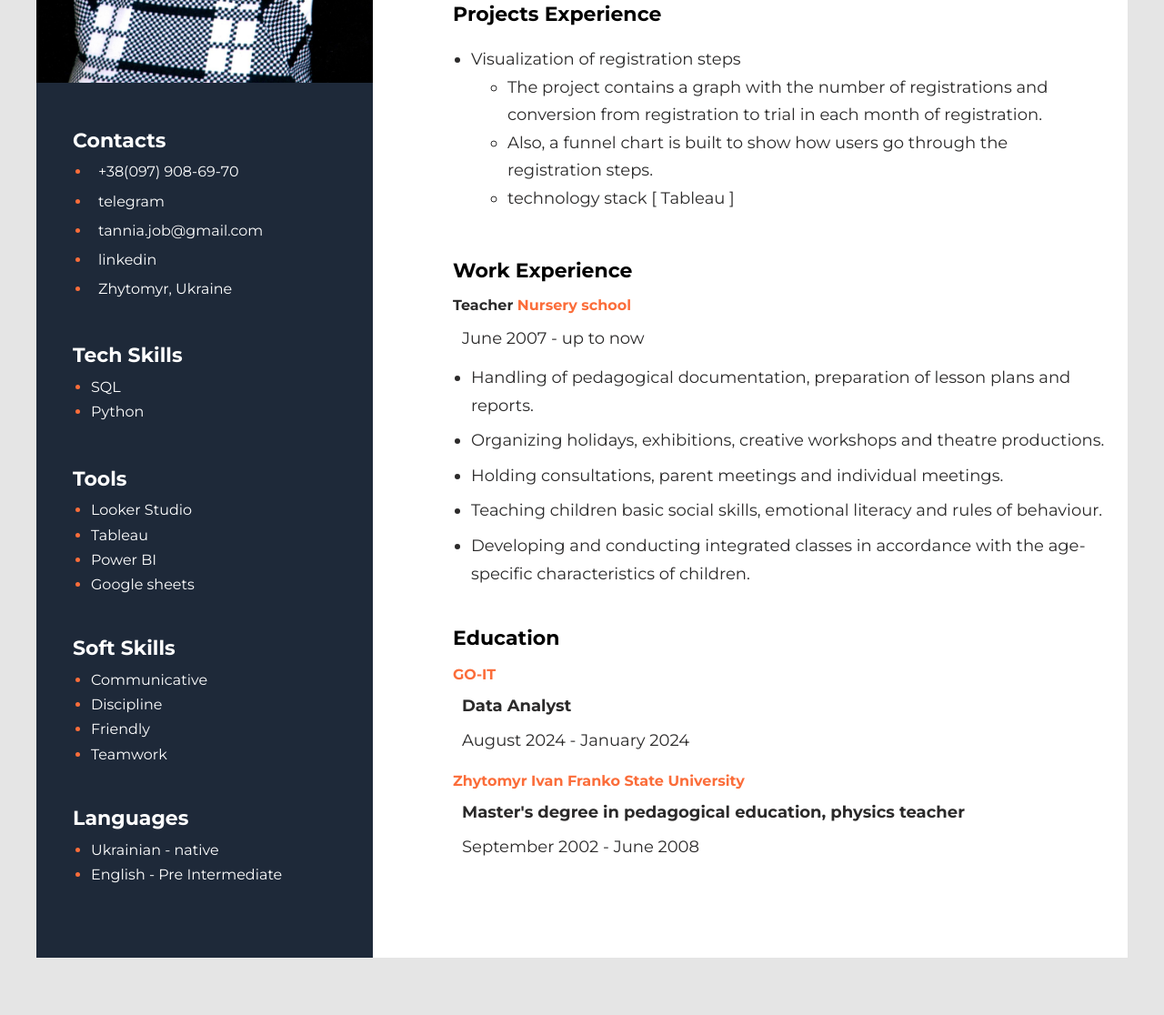
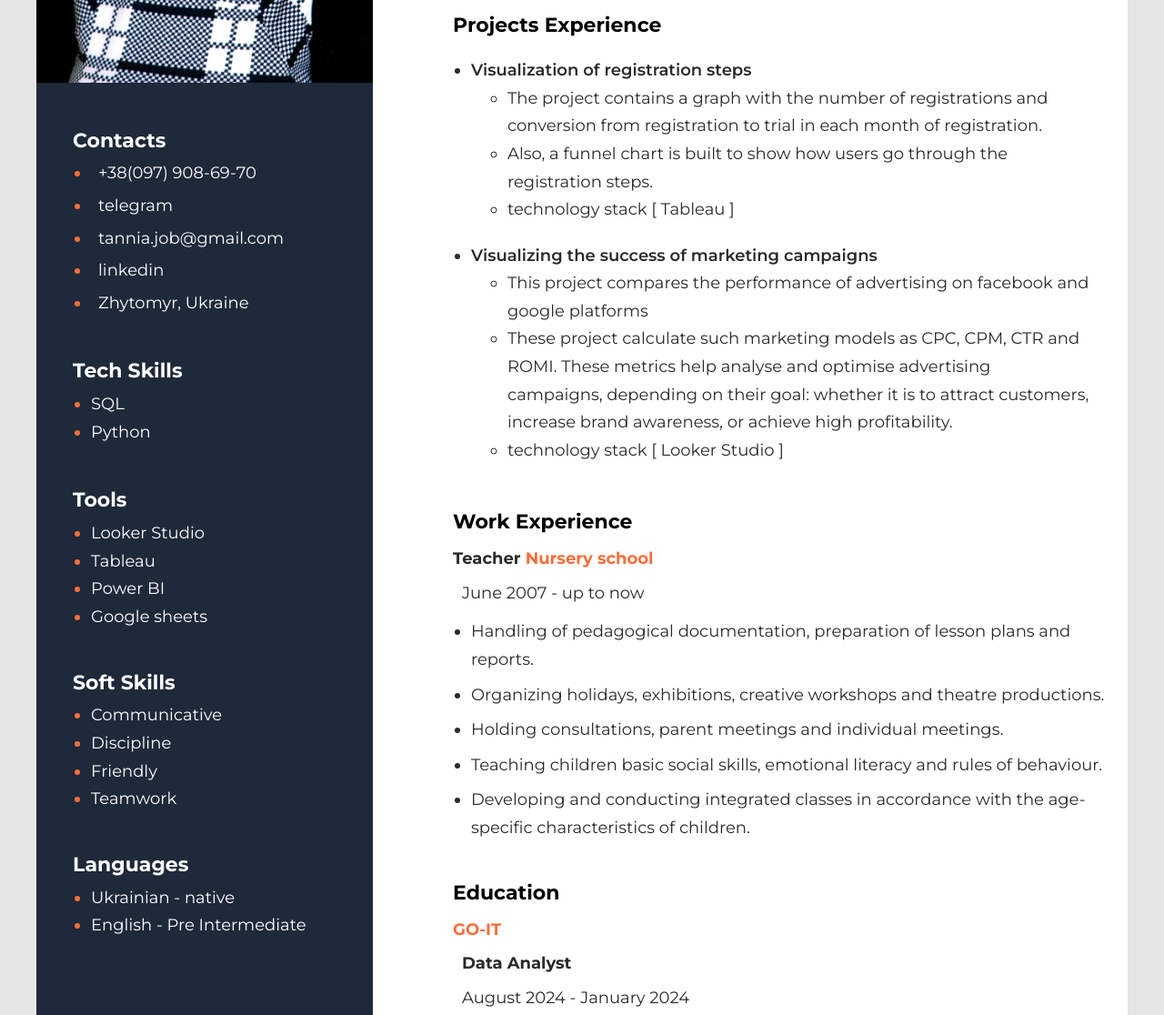
Before and after one commit to andrew-mozharovsky/MyResume, a plain HTML site: page index.html in a window 1280 px wide. Shown: the part 508-1624 px from the top of the page at 91% size. Before the commit the page ends 1601 px from the top, so only its background shows below. Drawn offline with nearby package versions, Linux system fonts and the light colour scheme.

Commit message:
context fix

```diff
--- a/index.html
+++ b/index.html
@@ -210,15 +210,26 @@
                 </li>
               </ul>
             </li>
-            <!-- <li class="projects-item">
-              Veeva services
+          </ul>
+          <ul class="projects-list">
+            <li class="projects-item">
+              <a
+                href="https://lookerstudio.google.com/reporting/9e60c60f-27c0-4b9c-b380-2869921f5f46/page/RgVDE/edit"
+                class="projects-item-link"
+                target="_blank"
+                rel="noopener noreferrer"
+                >Visualizing the success of marketing campaigns</a
+              >
               <ul>
-                <li>development of a new endpoint</li>
-                <li>integration Salesforce API</li>
-                <li>Unit testing</li>
-                <li>technology stack [ Node.js, Nest.js, GraphQL ]</li>
+                <li>
+                  This project compares the performance of advertising on facebook and google platforms
+                <li>These project calculate such marketing models as CPC, CPM, CTR and ROMI. These metrics help analyse and optimise advertising campaigns, depending on their goal: whether it is to attract customers, increase brand awareness, or achieve high profitability.
+                </li></li>
+                <li>
+                  technology stack [ Looker Studio ]
+                </li>
               </ul>
-            </li> -->
+            </li>
           </ul>
         </div>
         <div class="work-experience">
--- a/sass/components/_about-me.scss
+++ b/sass/components/_about-me.scss
@@ -4,7 +4,7 @@
 }
 .main-info-title {
   font-weight: 700;
-  font-size: 14px;
+  font-size: 24px;
   line-height: 1.22;
 }
 .main-info-title-name {
@@ -64,6 +64,7 @@
   height: 1px;
 }
 .projects-item-link {
+  font-weight: 600;
   text-decoration: none;
   color: $second-text-color;
   &:hover {
@@ -103,7 +104,7 @@
 }
 .work-experience-item-title {
   font-weight: 700;
-  font-size: 16px;
+  font-size: 18px;
   line-height: 1.25;
 }
 .work-experience-item-company {
@@ -155,7 +156,7 @@
 }
 .education-item-title {
   font-weight: 700;
-  font-size: 16px;
+  font-size: 18px;
   line-height: 1.7;
 
   color: $accent-text-color;
--- a/sass/components/_sidebar.scss
+++ b/sass/components/_sidebar.scss
@@ -25,7 +25,7 @@
   margin-left: 8px;
   font-weight: 400;
   text-decoration: none;
-  font-size: 16px;
+  font-size: 18px;
   line-height: 1.7;
   color: #fff;
   // opacity: 0.4;
@@ -52,7 +52,7 @@
   padding-left: 20px;
 
   font-weight: 400;
-  font-size: 16px;
+  font-size: 18px;
   line-height: 1.7;
   color: $accent-text-color;
 }
```
Also changed, not shown: css/main.css, css/main.min.css, 2 other files.
